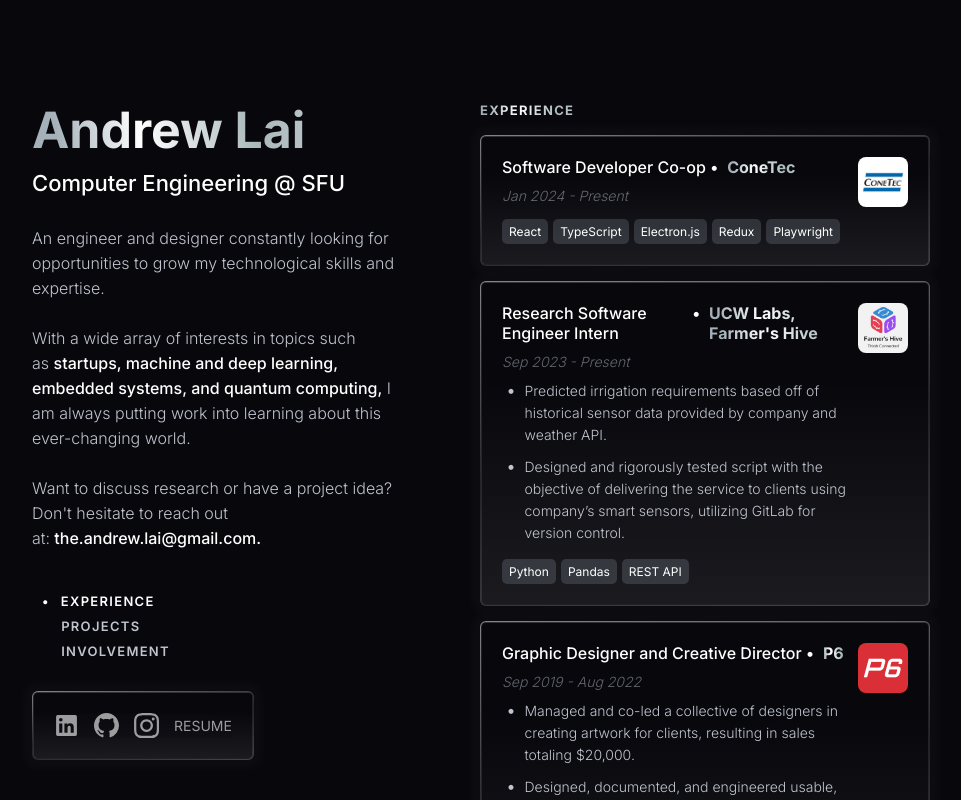
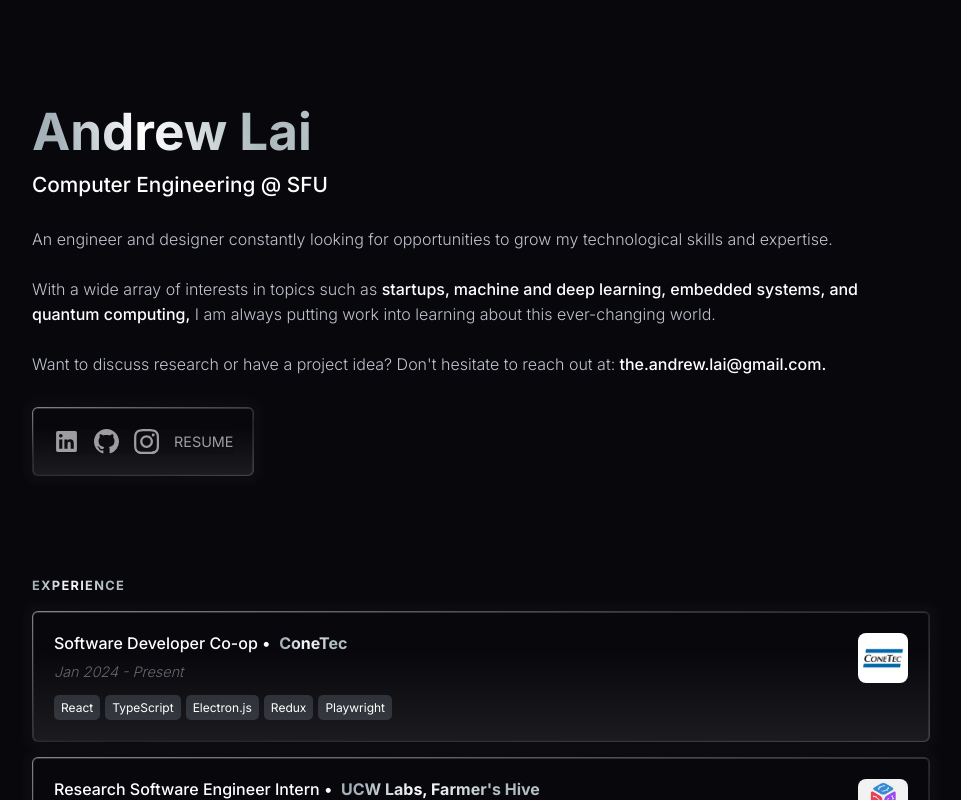
Before and after one commit to xegativ/PortfolioV2, a React (Vite) app in the folder PortfolioV2/: page / in a window 1280 px wide. Shown: the top 800 px of the page, without its empty margins (160-1121 px from the left). Built offline with nearby package versions, Linux system fonts and the light colour scheme.

Commit message:
Update index.css

```diff
--- a/PortfolioV2/src/index.css
+++ b/PortfolioV2/src/index.css
@@ -8,12 +8,12 @@
     --color-dark-light-grey: rgba(238, 245, 254, 0.4);
     --color-white: rgb(239, 247, 254);
 
-    --font-size-small-v2: 13px;
-    --font-size-small: 14px;
-    --font-size-medium: 16px;
-    --font-size-large: 22px;
+    --font-size-small-v2: 0.8rem;
+    --font-size-small: 0.9rem;
+    --font-size-medium: 1rem;
+    --font-size-large: 1.3rem;
     --font-size-xlarge: 28px;
-    --font-size-xxlarge: 50px;
+    --font-size-xxlarge: 3.2rem;
 
 
 
@@ -44,6 +44,7 @@
 body {
     overflow-x: hidden;
 }
+
 
 
 
@@ -136,6 +137,21 @@
 
 .main-left > div:not(:first-child) {
     margin-top: 30px;
+}
+
+@media screen and (max-width: 1300px) {
+    .main-left {
+        position: relative;
+        width: 100%;
+        height: auto;
+        padding-bottom: 0;
+    }
+    .main-right {
+        width: 100%;
+    }
+    .tob-wrap {
+        display: none;
+    }
 }
 
 /* .left-space {
```
